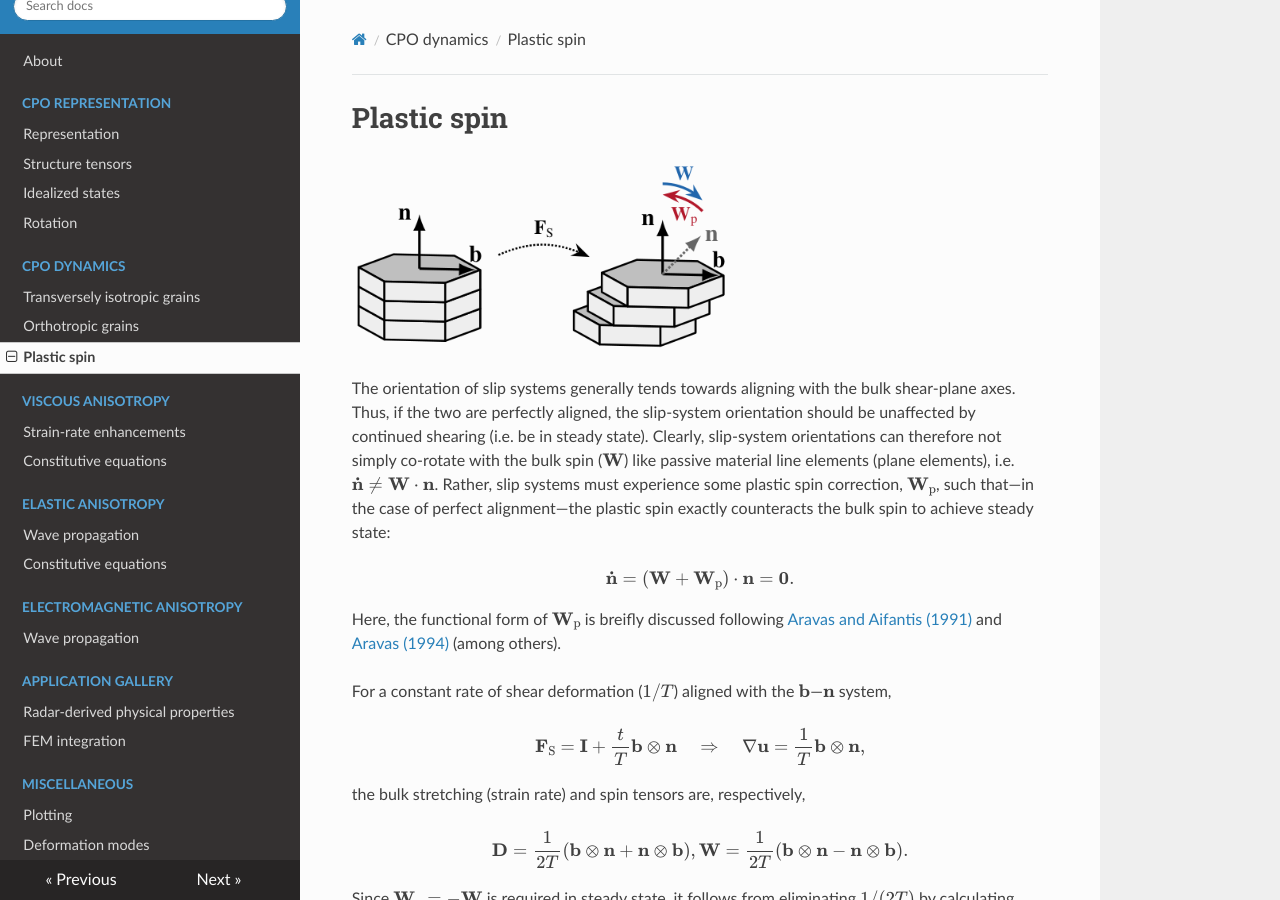
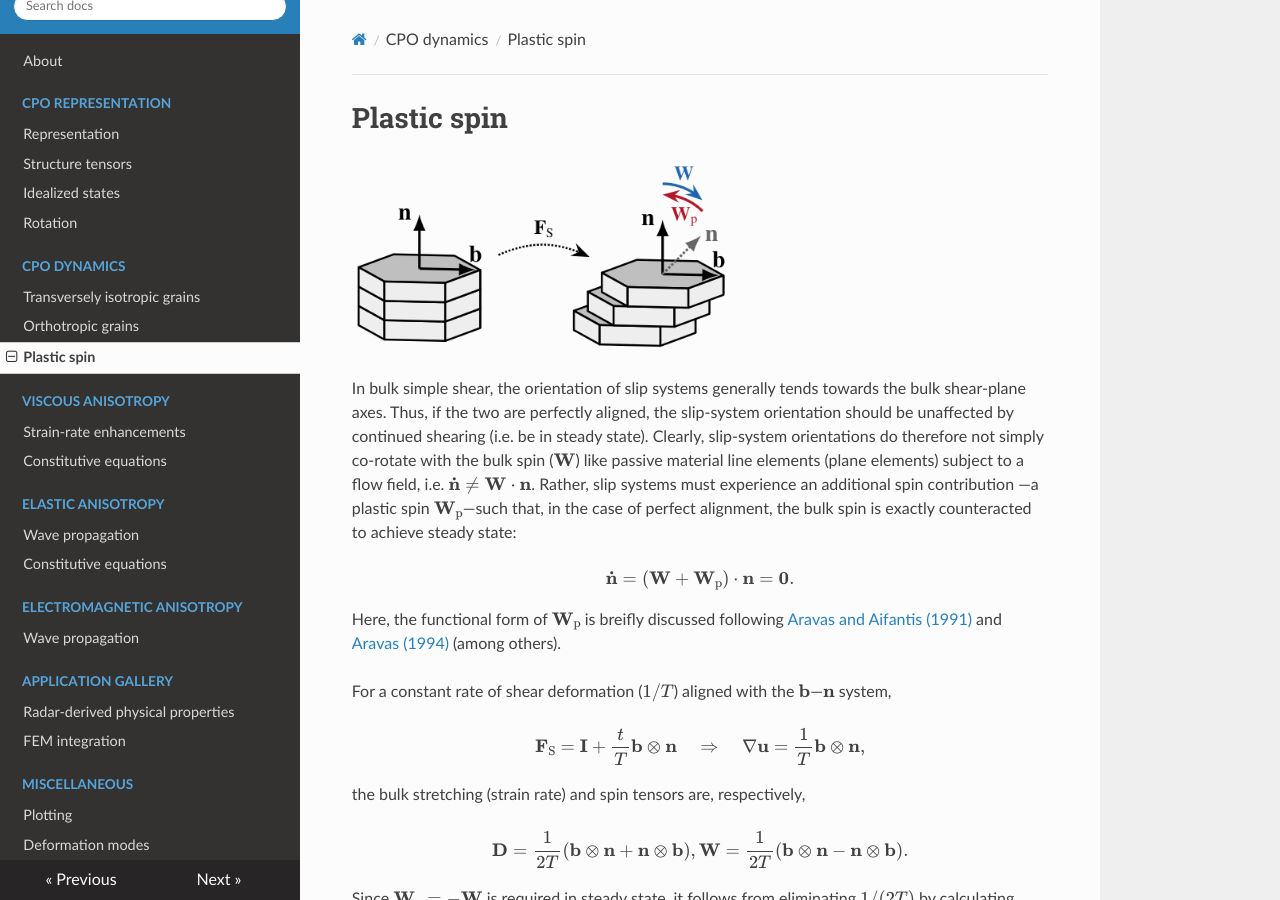
Before and after one commit to nicholasmr/specfab, an MkDocs documentation site: the page built from docs/plastic-spin.md, in a window 1280 px wide and 900 px high. Built offline with MkDocs 1.6.1, drawn with Linux system fonts in a browser that asks for light colours; nearby versions of some CDN libraries; formulas are drawn with MathJax 3.

```diff
--- a/docs/plastic-spin.md
+++ b/docs/plastic-spin.md
@@ -3,11 +3,11 @@
 
 ![](https://raw.githubusercontent.com/nicholasmr/specfab/main/images/tranisotropic/plastic-spin.png){: style="width:380px"}
 
-The orientation of slip systems generally tends towards aligning with the bulk shear-plane axes.
+In bulk simple shear, the orientation of slip systems generally tends towards the bulk shear-plane axes.
 Thus, if the two are perfectly aligned, the slip-system orientation should be unaffected by continued shearing (i.e. be in steady state).
-Clearly, slip-system orientations can therefore not simply co-rotate with the bulk spin ($\bf W$) like passive material line elements (plane elements), i.e.
+Clearly, slip-system orientations do therefore not simply co-rotate with the bulk spin ($\bf W$) like passive material line elements (plane elements) subject to a flow field, i.e.
 ${\bf \dot{n}} \neq {\bf W} \cdot {\bf n}$.
-Rather, slip systems must experience some plastic spin correction, ${\bf W}_\mathrm{p}$, such that&mdash;in the case of perfect alignment&mdash;the plastic spin exactly counteracts the bulk spin to achieve steady state:
+Rather, slip systems must experience an additional spin contribution &mdash;a plastic spin ${\bf W}_\mathrm{p}$&mdash;such that, in the case of perfect alignment, the bulk spin is exactly counteracted to achieve steady state:
 
 $$
 {\bf \dot{n}} = ({\bf W} + {\bf W}_{\mathrm{p}}) \cdot {\bf n} = {\bf 0} .
```
